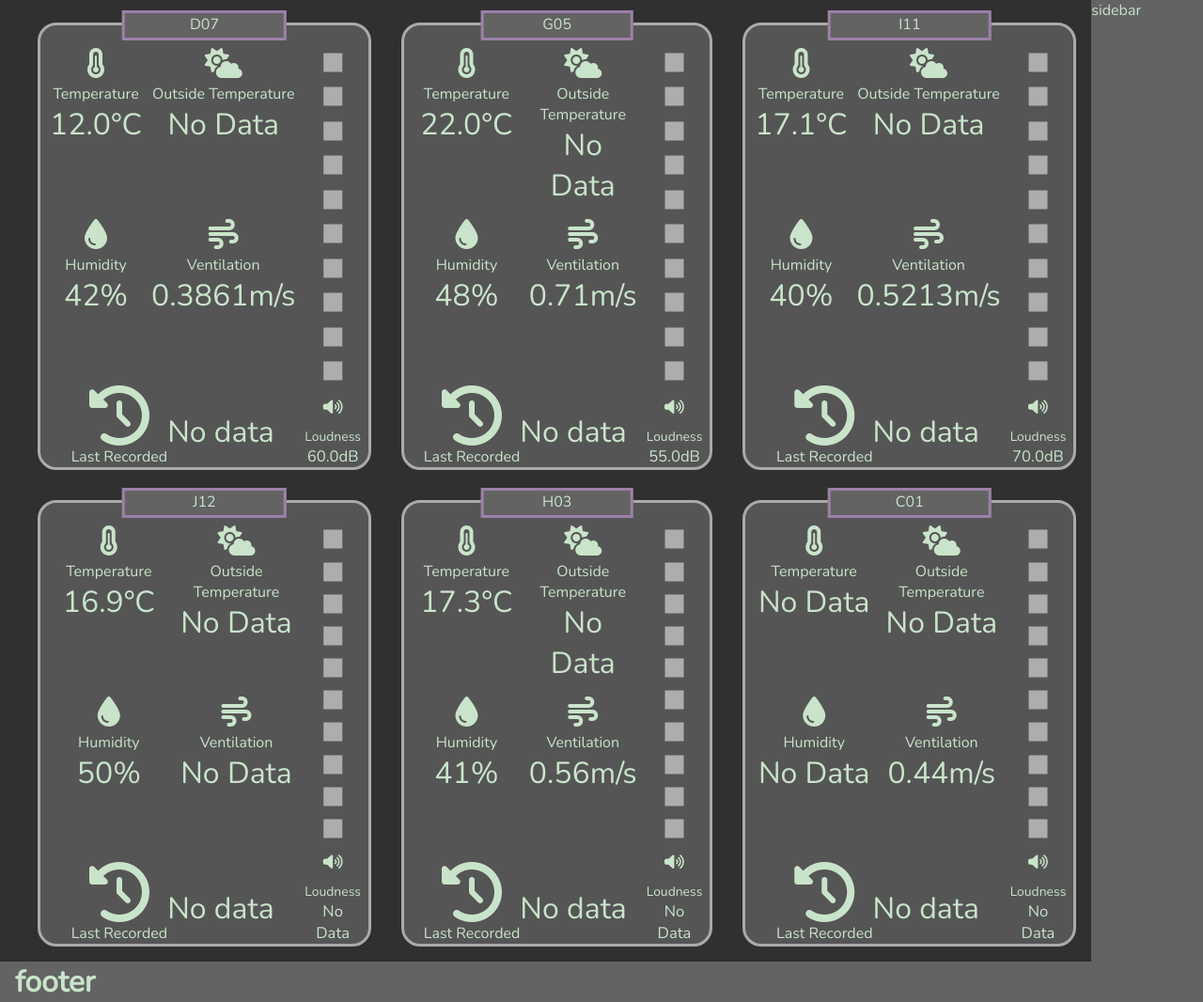
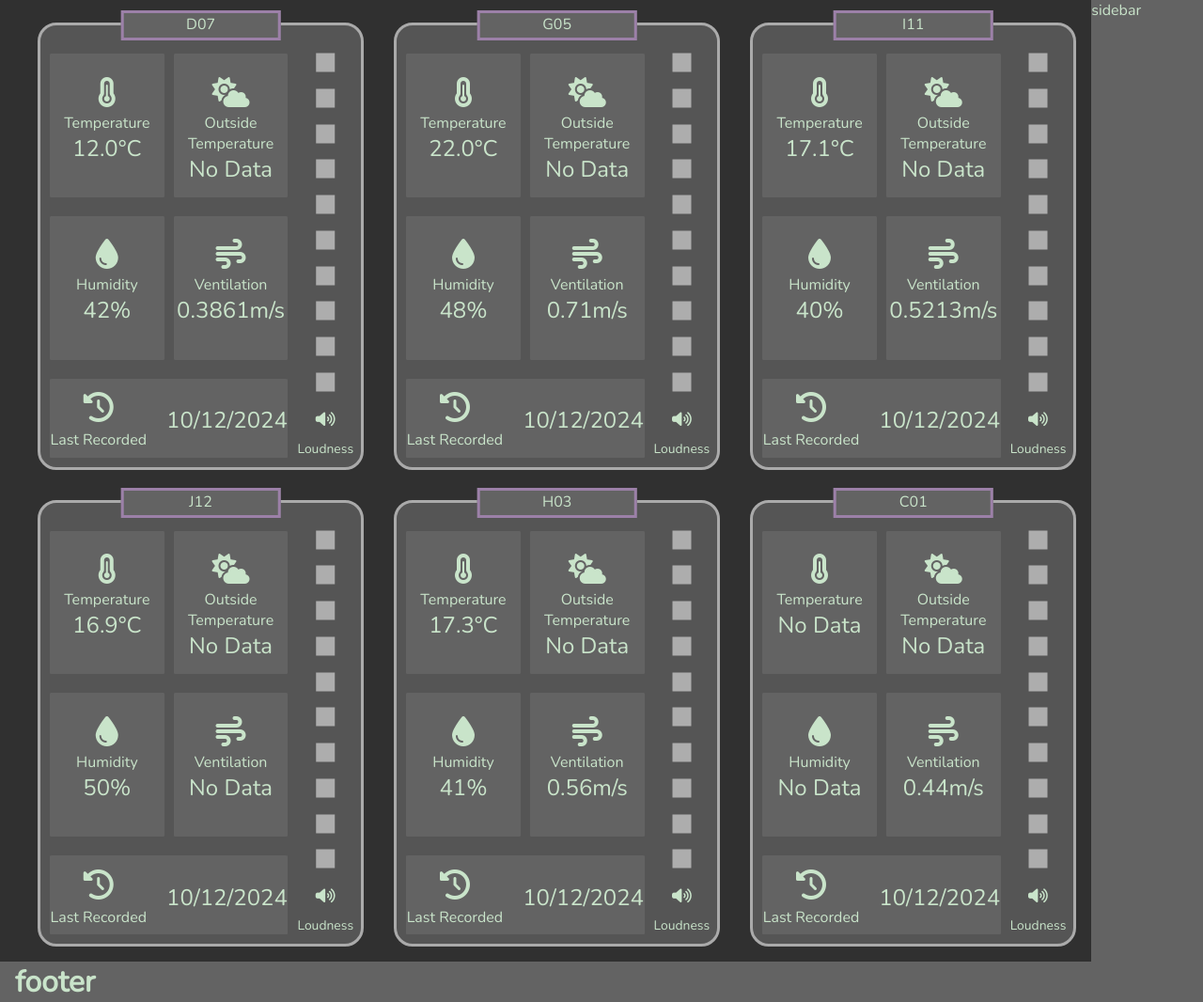
Before and after one commit to ayyboisss/CMesha, a Flask app: page / in a window 1280 px wide. Shown: the part 50-1116 px from the top of the page at 94% size. Run offline with Flask 3, Linux system fonts and the light colour scheme; some libraries are stand-ins or nearby versions.

Commit message:
fixed icons

```diff
--- a/static/css/layout.css
+++ b/static/css/layout.css
@@ -182,11 +182,13 @@ main {
 }
 .classroom-grid-items ul {
   box-sizing: border-box;
+  position: relative;
   height: 100%;
   width: 100%;
   margin: 0px;
   padding-top: 30px;
   padding-left: clamp(10px, 2%, 1%);
+  padding-bottom: 10px;
   /* Grid Stuff*/
   display: grid;
   grid-template-areas: "temp outTemp sound" "humidity windSpd sound" "date date sound";
@@ -201,10 +203,16 @@ main {
   /* via overflowing the content, DO NOT USE font-size */
 }
 .classroom-grid-items ul li:not(.sound) {
-  border-radius: 200px;
+  background-color: #636363;
+  border-radius: 1%;
+  position: relative;
 }
 .classroom-grid-items ul li:not(.sound) div:not(.sound-db) {
-  font-size: 2em;
+  font-size: 1.5em;
+}
+.classroom-grid-items ul li:not(.sound) > * {
+  position: relative;
+  top: 20%;
 }
 .classroom-grid-items ul .icon-text {
   font-size: 1rem;
@@ -248,12 +256,23 @@ main {
 }
 .classroom-grid-items ul .date {
   grid-area: date;
-  display: flex;
-  justify-content: center;
+  display: grid;
+  grid-template-areas: "icon st" "icon text";
   align-items: center;
+  gap: 20px;
 }
-.classroom-grid-items ul .date-text {
-  grid-area: dt;
+.classroom-grid-items ul .date div i {
+  font-size: 2rem;
+  grid-area: icon;
+}
+.classroom-grid-items ul .date div .icon-text {
+  grid-area: st;
+}
+.classroom-grid-items ul .date div .date-text {
+  grid-area: text;
+}
+.classroom-grid-items ul .date .date-text {
+  font-size: 1rem;
 }
 
 .sidebar {
--- a/static/css/layout.scss
+++ b/static/css/layout.scss
@@ -204,11 +204,13 @@ main{
     /* Third grid */
     ul{
         box-sizing: border-box;
+        position: relative;
         height: 100%;
         width: 100%;
         margin: 0px;
         padding-top: 30px;
         padding-left: clamp(10px, 2%, 1%);
+        padding-bottom: 10px;
         /* Grid Stuff*/
         display: grid;
         grid-template-areas:
@@ -226,9 +228,16 @@ main{
         /* via overflowing the content, DO NOT USE font-size */
 
         li:not(.sound){
-            border-radius: 200px;
+            background-color: #636363;
+            border-radius: 1%;
+            position: relative;
             div:not(.sound-db){
-                font-size: 2em;
+                font-size: 1.5em;
+            }
+
+            & > *{
+                position: relative;
+                top: 20%;
             }
         }
 
@@ -289,13 +298,28 @@ main{
 
         .date{
             grid-area: date;
-            display: flex;
-            justify-content: center;
+            display: grid;
+            grid-template-areas:
+            "icon st"
+            "icon text";
             align-items: center;
-        }
+            gap: 20px;
+            div{
+                i{
+                    font-size: 2rem;
+                    grid-area: icon;
+                }
+                .icon-text{
+                    grid-area: st;
+                }
+                .date-text{
+                    grid-area: text;
+                }
+            }
 
-        .date-text{
-            grid-area: dt;
+            .date-text{
+                font-size: 1rem;
+            }
         }
     }
 }
--- a/templates/pages/main.html
+++ b/templates/pages/main.html
@@ -46,7 +46,7 @@
                     <i class="fa-solid fa-clock-rotate-left fa-2xl"></i>
                     <small class="icon-text"> Last Recorded </small>
                 </div>
-                <div class="date-text"> No data </div>
+                <div class="date-text"> 10/12/2024 </div>
             </li>
 
             <li class="sound">
@@ -64,11 +64,6 @@
                     <div class="sound-db">
                         <i class="fa-solid fa-volume-high"></i>
                         <small class="icon-text">Loudness</small>
-                        {% if i[3] %}
-                        <span>{{i[3]}}dB</span>
-                        {% else %}
-                        <span>No Data</span>
-                        {% endif %}
                     </div>
                 </div>
             </li>
```
Also changed, not shown: 1 other file.
